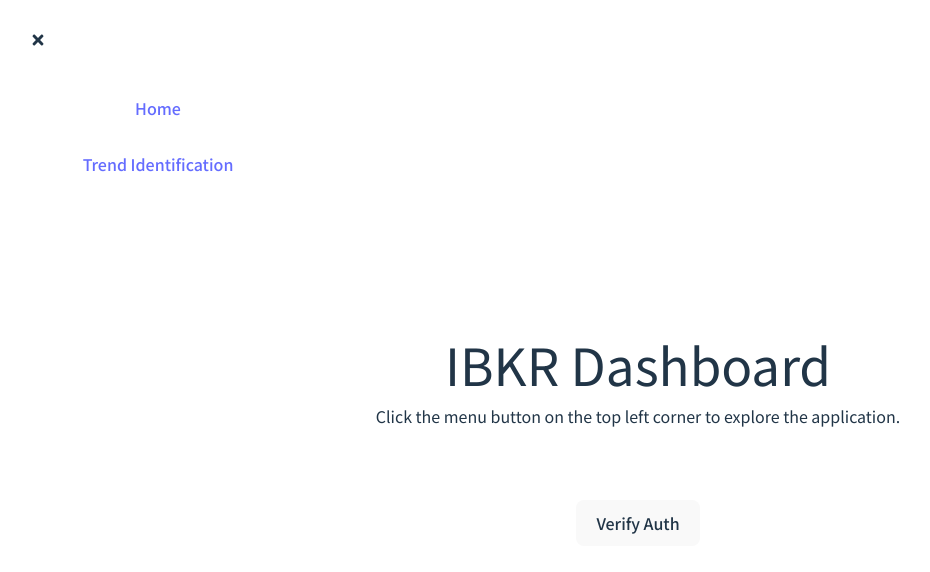
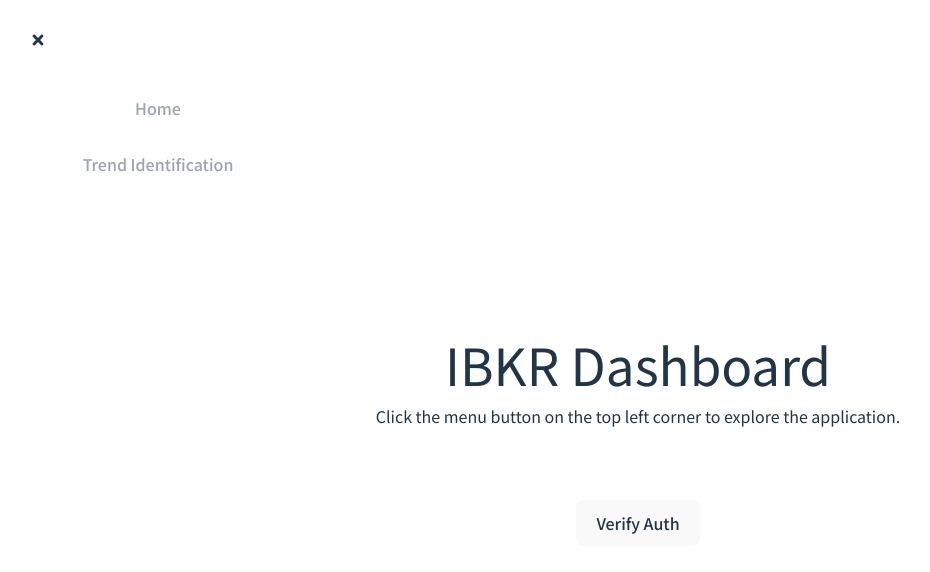
Before and after one commit to varepsilon123/IBKR-Dashboard, a React (Vite) app: page / in a window 1280 px wide. Both pictures are taken after a click on the element 640 px from the left and 40 px from the top of the page. Shown: the top 572 px of the page, without its empty margins (2-932 px from the left). Built offline with nearby package versions, Linux system fonts and the light colour scheme; no server answers.

Commit message:
style: menu button style fix

```diff
--- a/src/components/Menu/Menu.tsx
+++ b/src/components/Menu/Menu.tsx
@@ -9,7 +9,7 @@
         { key: 'trend', label: 'Trend Identification', path: '/trend' },
       ];
 
-    const menuItemClasses = 'p-4 hover:bg-gray-500 transition-all hover:scale-110';
+    const menuItemClasses = 'p-4 hover:bg-gray-600 text-gray-400 hover:text-gray-300 transition-all hover:scale-110';
 
     const toggleMenu = () => {
         setIsOpen(!isOpen);
@@ -22,15 +22,18 @@
             </div>
             {isOpen && (
                 <div className="animate-fadeIn absolute top-0 left-0 h-full w-64 mt-12">
+
                     <ul>
                         {menuItems.map((item) => (
+                            <Link to={item.path}>
                                 <li
                                   key={item.key}
                                   onClick={() => toggleMenu()}
                                   className={menuItemClasses}
                                 >
-                            <Link to={item.path}>{item.label}</Link>
+                                  {item.label}
                                 </li>
+                            </Link>
                         ))}
                     </ul>
                 </div>
```
Lines whose indentation alone changed are shown as unchanged.
